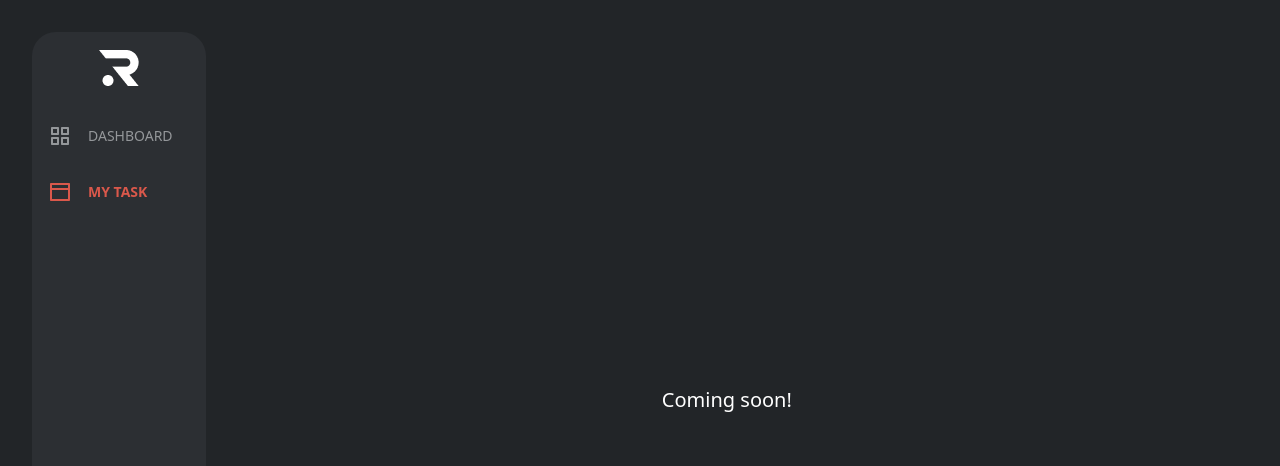
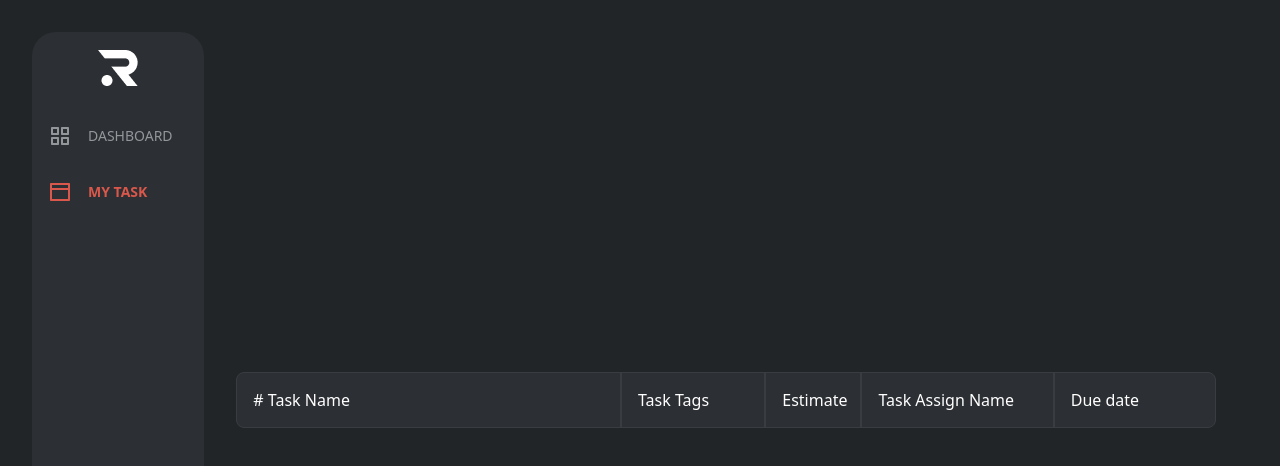
Before and after one commit to CalderonCG/RAVN-Task-Manager, a React (Vite) app: page /MyTasks in a window 1280 px wide. Shown: the top 466 px of the page. Built offline with nearby package versions, Linux system fonts and the light colour scheme; no server answers; what apollo-link-debounce would draw is missing.

Commit message:
:feat: add table header component

```diff
--- /dev/null
+++ b/src/features/Dashboard/components/TableHeader.tsx
@@ -0,0 +1,26 @@
+function TableHeader() {
+  return (
+    <div
+      className="w-full h-14 items-center font-normal text-font bg-background-secondary px-4 gap-4 rounded-lg border-1 border-background-modal
+    grid grid-cols-20"
+    >
+      <div className="h-full w-full flex items-center border-r-2 border-background-modal col-span-8">
+        <p># Task Name</p>
+      </div>
+      <div className="h-full w-full flex items-center border-r-2 border-background-modal col-span-3">
+        <p>Task Tags</p>
+      </div>
+      <div className="h-full w-full flex items-center border-r-2 border-background-modal col-span-2">
+        <p>Estimate</p>
+      </div>
+      <div className="h-full w-full flex items-center border-r-2 border-background-modal col-span-4">
+        <p>Task Assign Name</p>
+      </div>
+      <div className="h-full w-full flex items-center col-span-3">
+        <p>Due date</p>
+      </div>
+    </div>
+  );
+}
+
+export default TableHeader;
--- a/src/pages/Tasks/Tasks.tsx
+++ b/src/pages/Tasks/Tasks.tsx
@@ -1,7 +1,9 @@
+import TableHeader from "../../features/Dashboard/components/TableHeader";
+
 function Tasks() {
   return (
-    <div className="w-full h-full flex justify-center items-center py-8">
-      <h1 className="text-xl">Coming soon!</h1>
+    <div className="w-full h-full flex justify-center items-center p-8">
+      <TableHeader />
     </div>
   );
 }
--- a/src/pages/Tasks/components/Table/Table.tsx
+++ /dev/null
@@ -1,16 +0,0 @@
-import { RiArrowDownSFill } from "react-icons/ri";
-
-function Table() {
-  return (
-    <div className="bg-background-secondary w-fit min-w-full">
-      <div className="w-full rounded-sm py-1 px-4 text-lg flex items-center gap-4">
-        <RiArrowDownSFill />
-        <p>To Do</p>
-        <p className="text-font-secondary">(05)</p>
-      </div>
-      <div></div>
-    </div>
-  );
-}
-
-export default Table;
```
